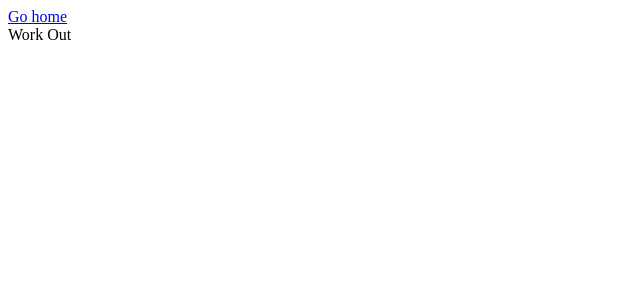
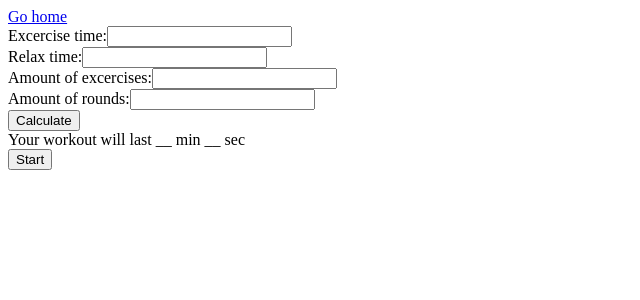
Before and after one commit to alenakatkova/work-or-work-out, a React (Create React App) app: page /workout in a window 1280 px wide. Shown: the top 300 px of the page, without its empty margins (0-640 px from the left). Built offline with nearby package versions, Linux system fonts and the light colour scheme.

Commit message:
make workout timer form

```diff
--- a/src/App.js
+++ b/src/App.js
@@ -1,5 +1,5 @@
 import React, { Component } from "react";
-import { BrowserRouter as Router, Route, Link } from "react-router-dom";
+import { BrowserRouter as Router, Route } from "react-router-dom";
 import Choice from "./Choice";
 import Work from "./Work";
 import WorkOut from "./WorkOut";
--- /dev/null
+++ b/src/WorkOut/Timer.jsx
@@ -0,0 +1,100 @@
+import React from "react";
+
+export default class extends React.Component {
+  state = {
+    excerciseTime: 0,
+    relaxTime: 0,
+    excercises: 0,
+    rounds: 0,
+    totalTime: ""
+  };
+
+  getTotalTime = () => {
+    const totalTime =
+      (this.state.excerciseTime + this.state.relaxTime) *
+      this.state.excercises *
+      this.state.rounds;
+
+    const minutes = Math.floor(totalTime / 60);
+    const seconds = totalTime % 60;
+
+    return `${minutes} min ${seconds} sec`;
+  };
+
+  onCalculateClick = () => {
+    this.setState({ totalTime: this.getTotalTime() });
+  };
+
+  onStartClick = () => {};
+
+  onExcercisesChange = e => {
+    this.setState({ excercises: parseInt(e.target.value) });
+  };
+
+  onRoundsChange = e => {
+    this.setState({ rounds: parseInt(e.target.value) });
+  };
+
+  onExcerciseTimeChange = e => {
+    this.setState({ excerciseTime: parseInt(e.target.value) });
+  };
+
+  onRelaxTimeChange = e => {
+    this.setState({ relaxTime: parseInt(e.target.value) });
+  };
+
+  render() {
+    return (
+      <div>
+        <div>
+          <label htmlFor="excercise-time">Excercise time:</label>
+          <input
+            type="number"
+            id="excercise-time"
+            name="excercise-time"
+            onChange={this.onExcerciseTimeChange}
+          />
+
+          <br />
+
+          <label htmlFor="relax-time">Relax time:</label>
+          <input
+            type="number"
+            id="relax-time"
+            name="relax-time"
+            onChange={this.onRelaxTimeChange}
+          />
+
+          <br />
+
+          <label htmlFor="excercises">Amount of excercises:</label>
+          <input
+            type="number"
+            id="excercises"
+            name="excercises"
+            onChange={this.onExcercisesChange}
+          />
+
+          <br />
+
+          <label htmlFor="rounds">Amount of rounds:</label>
+          <input
+            type="number"
+            id="rounds"
+            name="rounds"
+            onChange={this.onRoundsChange}
+          />
+        </div>
+
+        <button onClick={this.onCalculateClick}>Calculate</button>
+
+        <div>
+          Your workout will last{" "}
+          {this.state.totalTime ? this.state.totalTime : `__ min __ sec`}
+        </div>
+
+        <button onClick={this.onStartClick}>Start</button>
+      </div>
+    );
+  }
+}
--- a/src/WorkOut/index.jsx
+++ b/src/WorkOut/index.jsx
@@ -1,5 +1,6 @@
 import React from "react";
 import { Link } from "react-router-dom";
+import Timer from "./Timer";
 
 export default () => {
   return (
@@ -7,7 +8,8 @@ export default () => {
       <nav>
         <Link to="/">Go home</Link>
       </nav>
-      <div>Work Out</div>
+
+      <Timer />
     </div>
   );
 };
```
